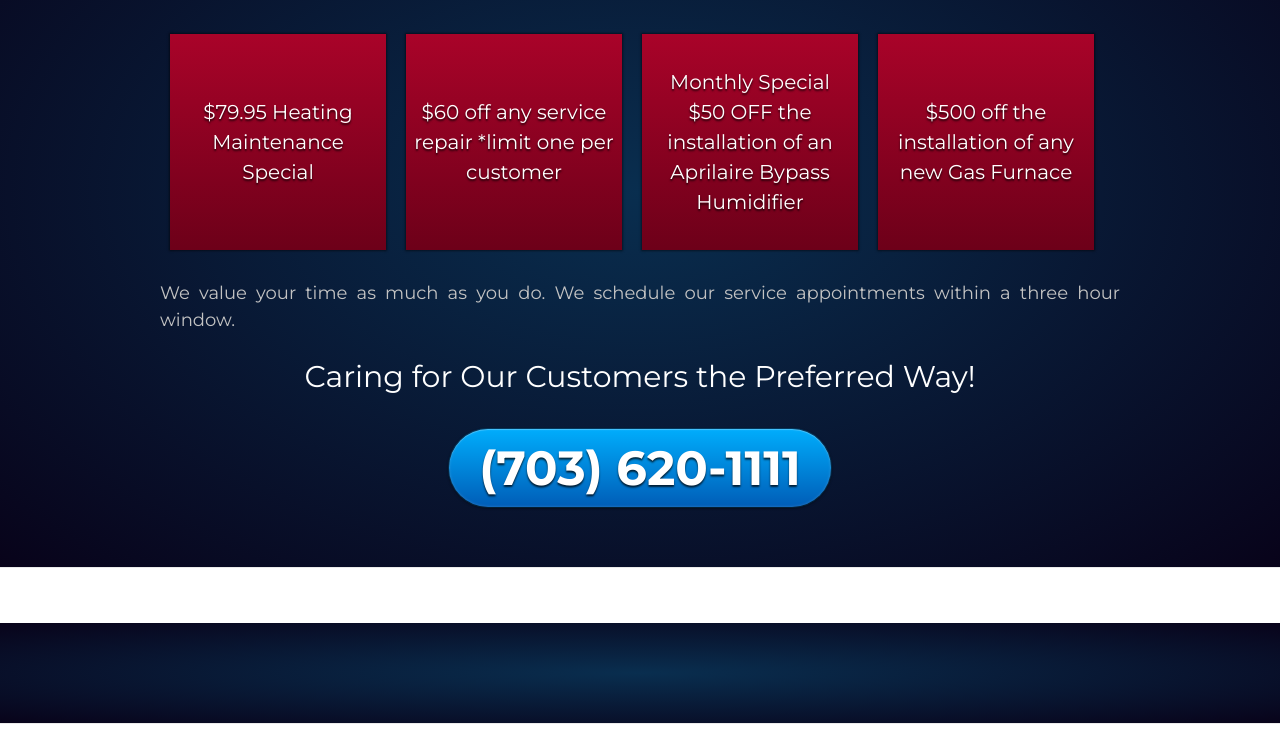
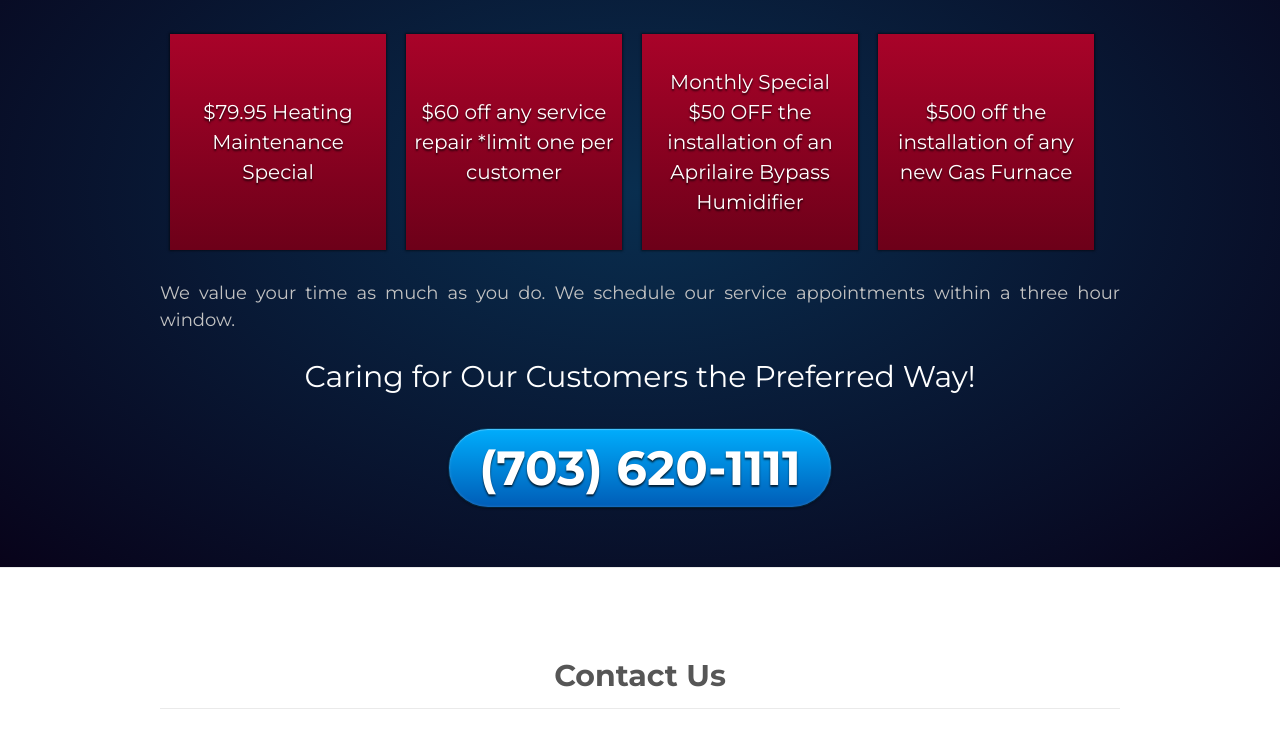
Before and after one commit to TriZz703/prefcool, a website: page index.html in a window 1280 px wide. Shown: the part 4472-5201 px from the top of the page. Drawn offline with nearby package versions, Linux system fonts and the light colour scheme.

Commit message:
scrollspy

```diff
--- a/index.html
+++ b/index.html
@@ -247,12 +247,13 @@
 </section>
 
 <a id="contact-us" class="scroll-point"></a>
-<section>
-	<div id="specials-header">
-		<div class="container">
-		</div>
+<div class="content">
+	<div class="container">
+			<section>
+				<h2>Contact Us</h2>
+			</section>
 	</div>
-</section>
+</div>
 
 <script src="http://code.jquery.com/jquery.min.js"></script>
 <script src="./src/jquery.flexslider.js"></script>
```
